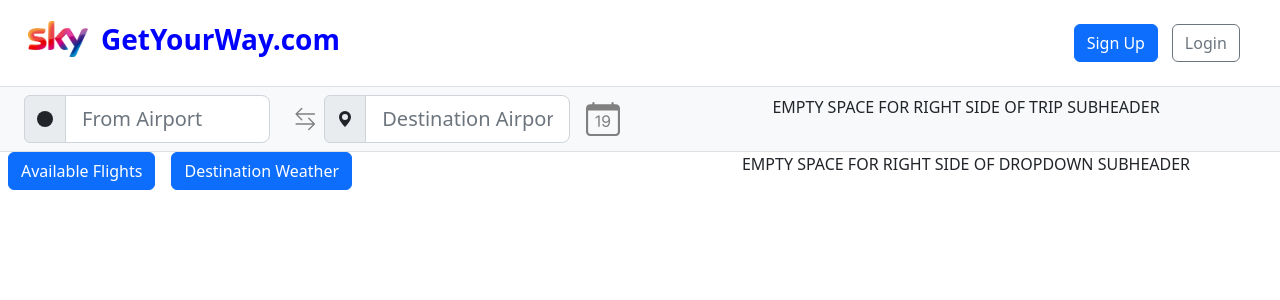
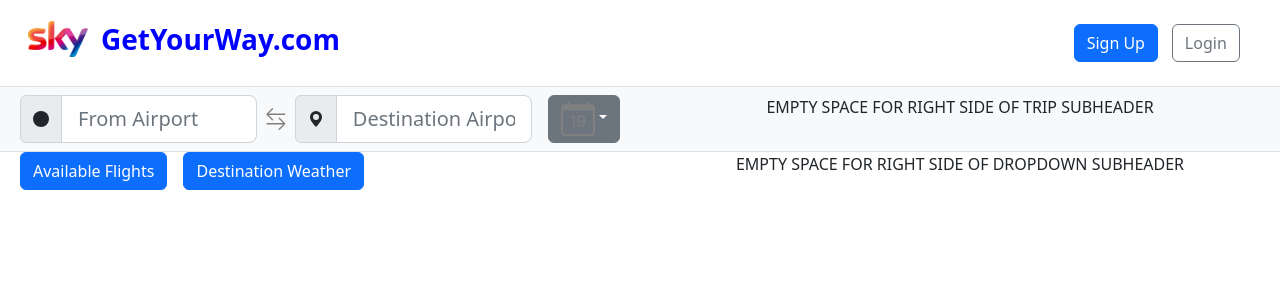
Before and after one commit to sam0jones0/GetYourWay-SMHL, a React (Create React App) app in the folder src/main/getyourway-front/: page / in a window 1280 px wide. Shown: the top 300 px of the page. Built offline with nearby package versions, Linux system fonts and the light colour scheme; no server answers.

Commit message:
add Calendar dropdown

```diff
--- a/src/main/getyourway-front/src/Components/Header.jsx
+++ b/src/main/getyourway-front/src/Components/Header.jsx
@@ -6,7 +6,7 @@ import { Link } from "react-router-dom";
 const Header = () => {
   return (
     <nav class="navbar p-3">
-      <div class="container-fluid d-flex align-items-md-center overflow-hidden">
+      <div class="container-fluid d-flex align-items-md-center ">
         <a class="navbar-brand d-flex" href="/">
           <img
             src={logo}
--- a/src/main/getyourway-front/src/Components/Trip/TripSubheader/TripChildComponents/SelectDate.jsx
+++ b/src/main/getyourway-front/src/Components/Trip/TripSubheader/TripChildComponents/SelectDate.jsx
@@ -1,14 +1,42 @@
-import React from "react";
+import React, { useEffect, useState } from "react";
 import Calendar from "react-calendar";
 import "react-calendar/dist/Calendar.css";
 
 function SelectDate(props) {
+  // useEffect((props) => {
+  //   props.setTripDate(
+  //     JSON.stringify(window.localStorage.getItem("props.tripDate"))
+  //   );
+  // }, []);
+
+  // useEffect(
+  //   (props) => {
+  //     window.localStorage.setItem("props.tripDate", props.tripDate);
+  //   },
+  //   [props.tripDate]
+  // );
+
+  const [showCalendar, setShowCalendar] = useState(false);
+
+  useEffect(() => {
+    props.tripDate ? setShowCalendar(false) : setShowCalendar(true);
+  }, [props.tripDate]);
+
   const onDateChange = (newDate) => {
     props.setTripDate(newDate);
     console.log(newDate);
   };
   return (
     <div class="s-5">
+      <div class="dropdown">
+        <button
+          class="btn btn-secondary dropdown-toggle"
+          type="button"
+          id="dropdownMenuClickableOutside"
+          data-bs-toggle="dropdown"
+          data-bs-auto-close="inside"
+          aria-expanded="false"
+        >
           <svg
             xmlns="http://www.w3.org/2000/svg"
             width="34"
@@ -20,7 +48,22 @@ function SelectDate(props) {
             <path d="M6.445 11.688V6.354h-.633A12.6 12.6 0 0 0 4.5 7.16v.695c.375-.257.969-.62 1.258-.777h.012v4.61h.675zm1.188-1.305c.047.64.594 1.406 1.703 1.406 1.258 0 2-1.066 2-2.871 0-1.934-.781-2.668-1.953-2.668-.926 0-1.797.672-1.797 1.809 0 1.16.824 1.77 1.676 1.77.746 0 1.23-.376 1.383-.79h.027c-.004 1.316-.461 2.164-1.305 2.164-.664 0-1.008-.45-1.05-.82h-.684zm2.953-2.317c0 .696-.559 1.18-1.184 1.18-.601 0-1.144-.383-1.144-1.2 0-.823.582-1.21 1.168-1.21.633 0 1.16.398 1.16 1.23z" />
             <path d="M3.5 0a.5.5 0 0 1 .5.5V1h8V.5a.5.5 0 0 1 1 0V1h1a2 2 0 0 1 2 2v11a2 2 0 0 1-2 2H2a2 2 0 0 1-2-2V3a2 2 0 0 1 2-2h1V.5a.5.5 0 0 1 .5-.5zM1 4v10a1 1 0 0 0 1 1h12a1 1 0 0 0 1-1V4H1z" />
           </svg>
-
+        </button>
+        <ul
+          class="dropdown-menu"
+          aria-labelledby="dropdownMenuClickableOutside"
+        >
+          <li>
+            <a class="dropdown-item" href="#">
+              <Calendar
+                onChange={onDateChange}
+                locale={"en-GB"}
+                showNeighboringMonth={false}
+                value={props.tripDate}
+              />{" "}
+            </a>
+          </li>
+        </ul>
         {/* <Calendar
               onChange={onDateChange}
               locale={"en-GB"}
@@ -28,6 +71,7 @@ function SelectDate(props) {
               value={props.tripDate}
             /> */}
       </div>
+    </div>
   );
 }
 
--- a/src/main/getyourway-front/src/Components/Trip/TripSubheader/TripSubheader.jsx
+++ b/src/main/getyourway-front/src/Components/Trip/TripSubheader/TripSubheader.jsx
@@ -5,11 +5,11 @@ import Dropdowns from "../Dropdowns/Dropdowns";
 
 function TripSubheader(props) {
   return (
-    <div class="container-fluid border-top p-0 overflow-hidden">
+    <div class="container-fluid border-top dropdownstop">
       <div class="container-fluid p-0">
         <div class="row row-cols-2 d-flex">
           <div class="col-md-6 bg-light border-bottom subheaderItems d-flex align-items-md-center">
-            <div class="px-4">
+            <div class="px-2">
               <FromAirport
                 nearbyAirports={props.nearbyAirports}
                 setNearbyAirports={props.setNearbyAirports}
```
Lines whose indentation alone changed are shown as unchanged.
